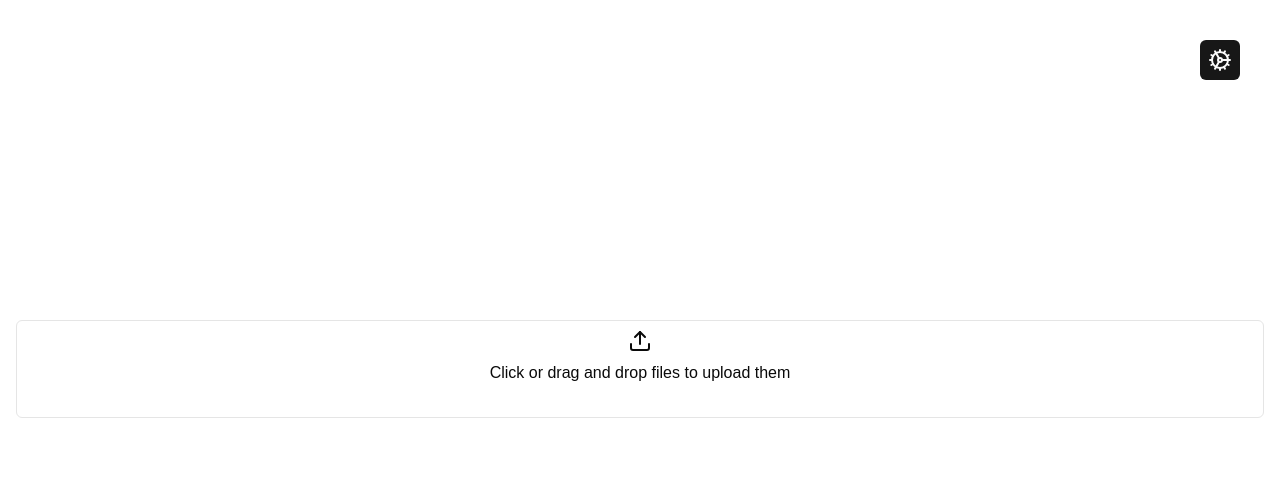
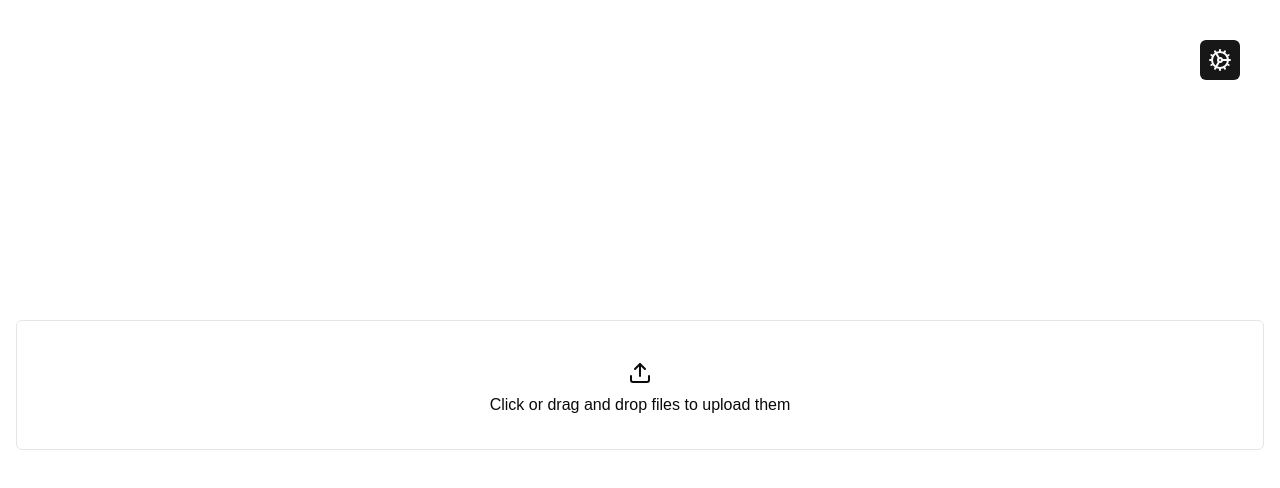
Before and after one commit to janglad/shadcn-dropzone, a Next.js app: page / in a window 1280 px wide. Shown: the top 488 px of the page. Built offline with nearby package versions, Linux system fonts and the light colour scheme.

Commit message:
add some paddingt

```diff
--- a/app/page.tsx
+++ b/app/page.tsx
@@ -58,7 +58,7 @@ export default function Home() {
     <main className="container min-h-[100dvh] pt-80">
       <PlaygroundForm form={form} />
       <Dropzone {...dropzone}>
-        <DropZoneArea className="flex flex-col items-center gap-2">
+        <DropZoneArea className="flex flex-col pt-10 items-center gap-2">
           <Upload />
           <p>Click or drag and drop files to upload them</p>
           <DropzoneFileList
```
